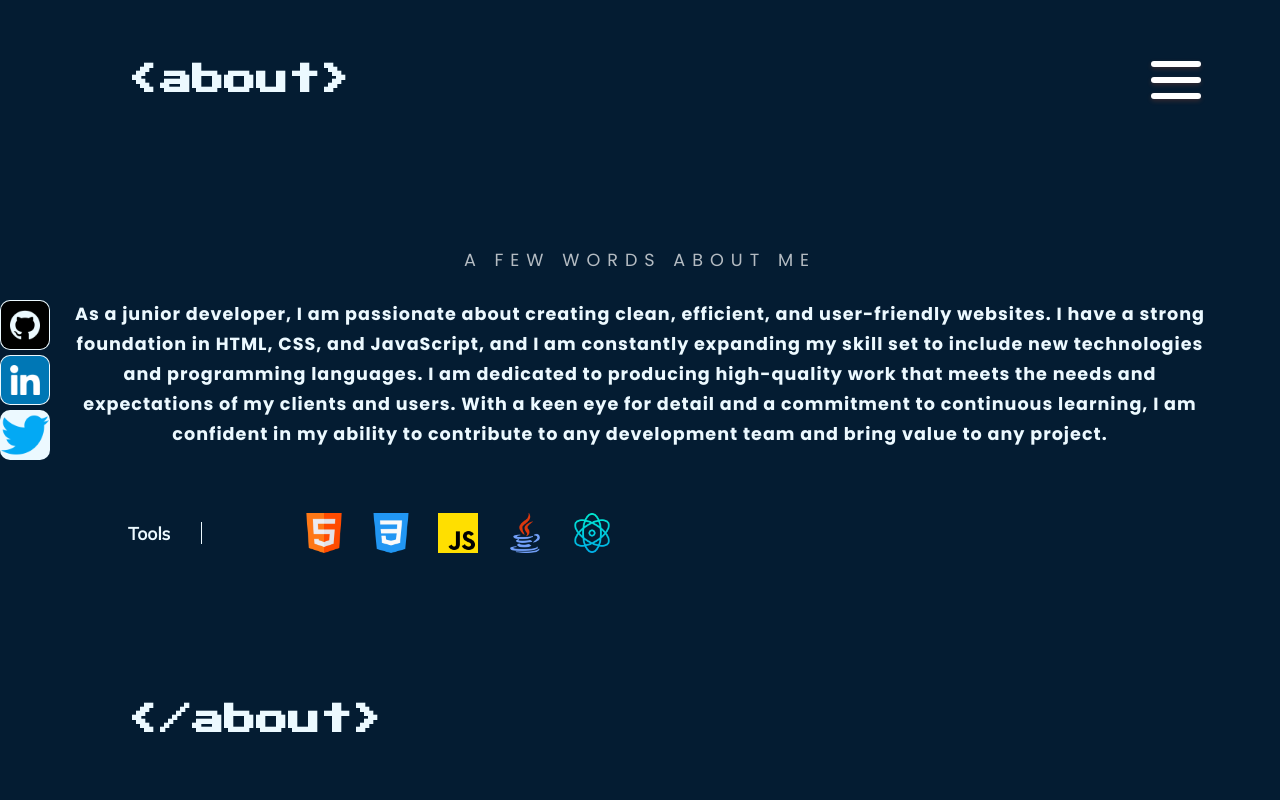
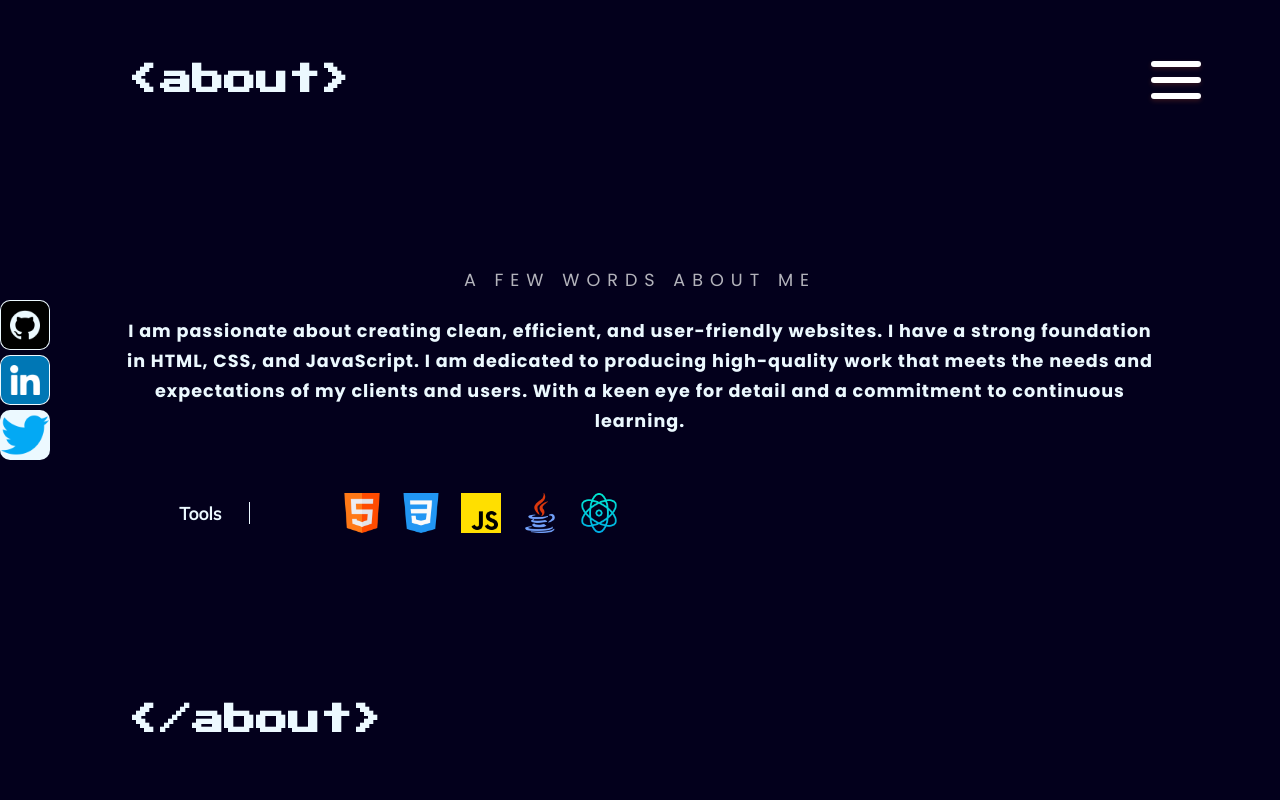
Before and after one commit to joshuamiguel18/miguel-toribio, a plain HTML site: page about.html in a window 1280 px wide. Shown: the top 800 px of the page. Drawn offline with Linux system fonts and the light colour scheme; a web font is replaced by a local one.

Commit message:
changes
test the website

```diff
--- a/about.css
+++ b/about.css
@@ -13,22 +13,20 @@
     font-family: 'Poppins', sans-serif;
 
 }
-
 body {
-
-    position: relative;
-    width: 100vw;
-    height: 100vh;
-    background-color: #041C32;
-    display: flex;
-    justify-content: center;
-    align-items: center;
-    position: relative;
-    flex-direction: column;
-    overflow: hidden;
-
+  height: 100vh;
+  width: 100vw;
 }
-
+.body-container {
+  height: 100%;
+  width: 100%;
+  display: flex;
+  flex-direction: column;
+  padding: 0 5%;
+  background-color: #03001C;
+  overflow: hidden;
+  position: relative;
+}
 .menu-btn {
     position: absolute;
     display: flex;
@@ -88,10 +86,12 @@ body {
     z-index: 2;
     background-color: rgba(255, 255, 255, 1.7);
     transform: translateY(100%);
-    transition: all .5s ease-in-out;
+    transition: transform .5s ease-in-out;
     display: flex;
     justify-content: center;
     align-items: center;
+    top: 0;
+    left: 0;
   }
   .menu-bar ul {
     height: 100%;
@@ -176,8 +176,8 @@ h2:nth-child(2) {
 
 
 .container {
-    width: min(100%, 1500px);
-    height: min(100%, 800px);
+    width: min(100%, 1700px);
+    height: min(100%, 1000px);
 
     display: flex;
     justify-content: center;
--- a/about.html
+++ b/about.html
@@ -8,6 +8,9 @@
     <link rel="stylesheet" href="about.css">
 </head>
 <body>
+    <div class="body-container">
+
+
     <h2>&lt;about&gt;</h2>
     <h2>&lt;/about&gt;</h2>
     <div class="menu-btn">
@@ -34,7 +37,7 @@
             A FEW WORDS ABOUT ME
         </h4>
         <p>
-            As a junior developer, I am passionate about creating clean, efficient, and user-friendly websites. I have a strong foundation in HTML, CSS, and JavaScript, and I am constantly expanding my skill set to include new technologies and programming languages. I am dedicated to producing high-quality work that meets the needs and expectations of my clients and users. With a keen eye for detail and a commitment to continuous learning, I am confident in my ability to contribute to any development team and bring value to any project.
+            I am passionate about creating clean, efficient, and user-friendly websites. I have a strong foundation in HTML, CSS, and JavaScript. I am dedicated to producing high-quality work that meets the needs and expectations of my clients and users. With a keen eye for detail and a commitment to continuous learning.
         </p>
 
         <div class="tools">
@@ -49,7 +52,7 @@
 
         </div>
     </div>
-
+</div>
     <script>
         const menuBtn = document.querySelector('.menu-btn');
         const menu = document.querySelector('.menu-bar');
@@ -62,7 +65,7 @@
         } else {
             menuBtn.classList.remove('open');
             menuOpen = false;
-            menu.style.transform = 'translateY(100%)'
+            menu.style.transform = 'translateY(-100%)'
         }
         });
 
--- a/style.css
+++ b/style.css
@@ -12,7 +12,11 @@
 
 body {
   height: 100vh;
-    width: 100%;
+  width: 100vw;
+}
+.body-container {
+  height: 100vh;
+  width: 100vw;
   display: flex;
   flex-direction: column;
   padding: 0 5%;
@@ -20,7 +24,6 @@ body {
   overflow: hidden;
   position: relative;
 }
-
 nav {
     position: relative;
     height: 10%;
@@ -119,7 +122,7 @@ nav ul li a{
     z-index: 2;
     background-color: rgba(255, 255, 255, 1.7);
     transform: translateY(100%);
-    transition: all .5s ease-in-out;
+    transition: transform .5s ease-in-out;
     display: flex;
     justify-content: center;
     align-items: center;
```
Also changed, not shown: index.html (+4 -1 lines). Lines whose indentation alone changed are shown as unchanged.
